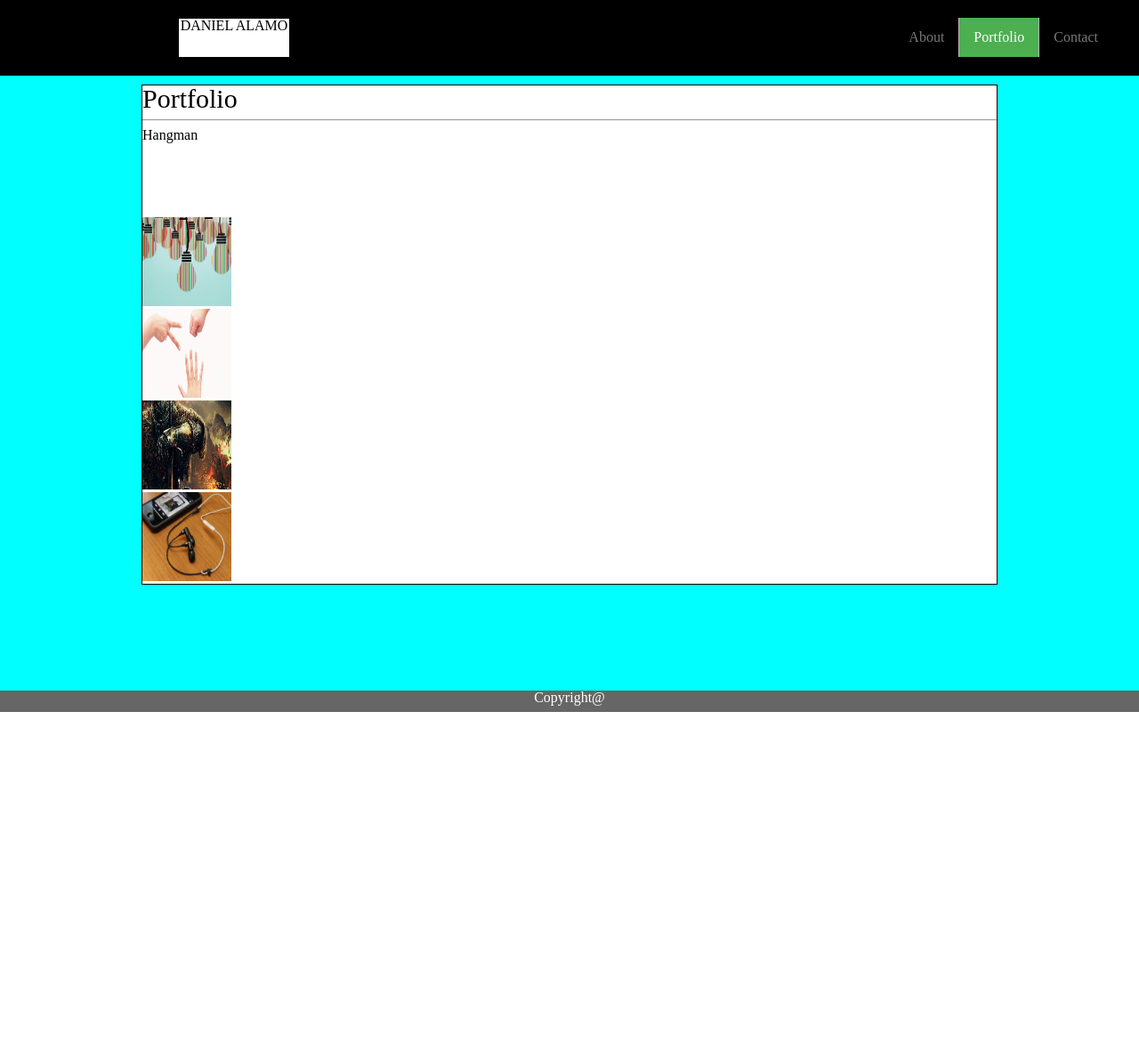
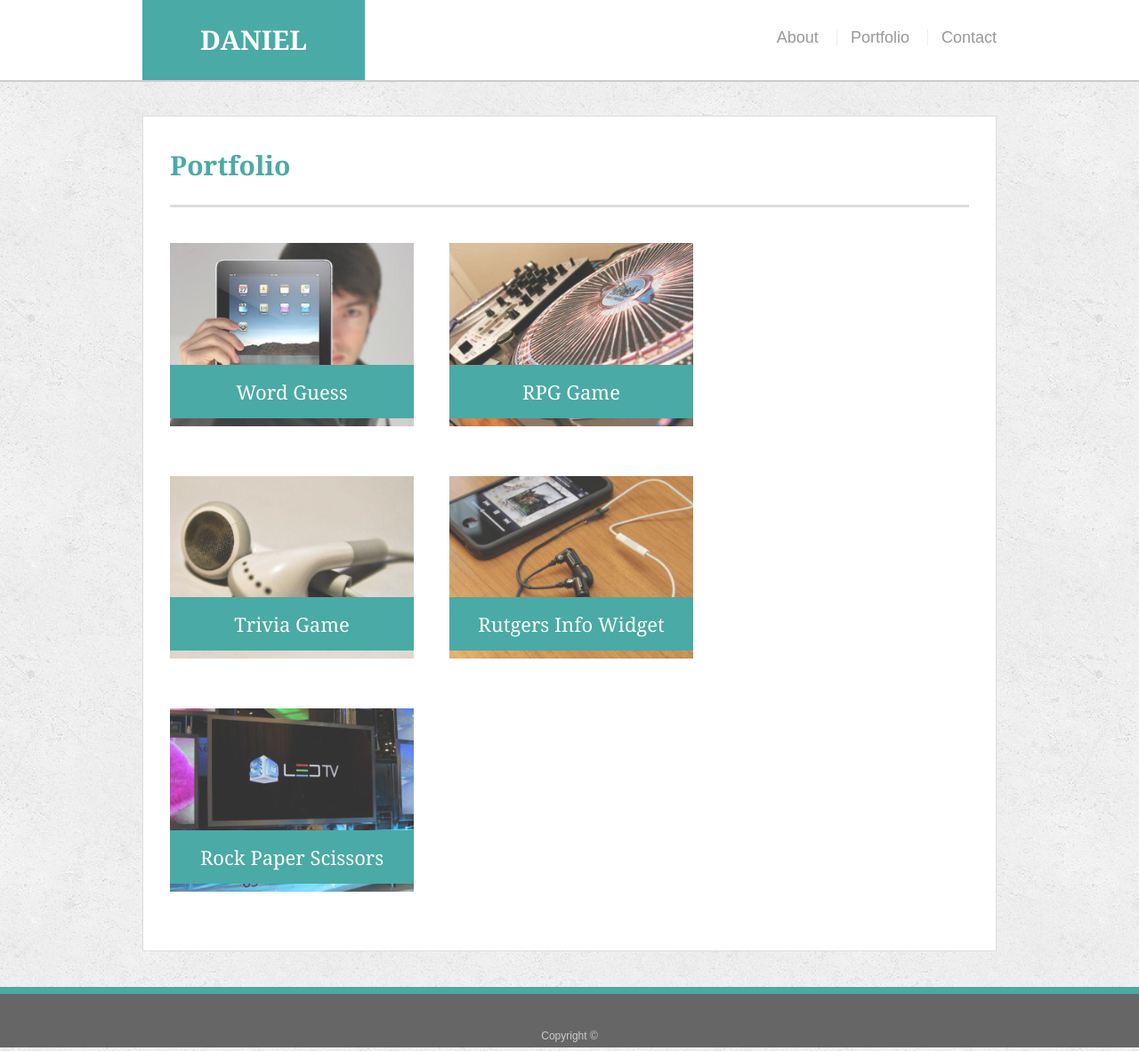
Before and after one commit to dalamo20/Basic-Portfolio, a PHP site: page /portfolio.html in a window 1280 px wide. Shown: the whole page at 89% size. Before the commit the page ends 800 px from the top, so only its background shows below. Run offline with PHP 8.4, Linux system fonts and the light colour scheme.

Commit message:
fixed portfolio footer

```diff
--- a/assets/css/style.css
+++ b/assets/css/style.css
@@ -1,120 +1,217 @@
-.footer {
-    position: fixed;
-    left: 0;
-    bottom: 0;
-    width: 100%;
-    background-color: #666666;
-    color: white;
-    text-align: center;
-}
-h2 {
-    background: white;
-    font-size: 30px;
-}
-h1h2 {
-    margin: 0;
-    padding: .25em;
-    font-size: 250%;
-    font-family: Arial, Helvetica Neue, Helvetica, sans-serif;
-}
-p {
-    margin: 0;
-    padding-bottom: .5em;
-}
-h1 {
-    background: #ffffff;
-    height: 43px;
-}
-.myname {
-    width: 124px;
-    border: 1px solid black;
-    margin-left: 180px;
-    float: left;
-  }
-  ul {
-    list-style-type: none;
-    padding: 0;
-    overflow: hidden;
-    float: right;
-    margin-right: 10px;
+body {
+  font-family: Arial, "Helvetica Neue", Helvetica, sans-serif;
+  font-size: 18px;
+  line-height: 34px;
+  color: #777;
+  background: url("../images/concrete_seamless.png");
 }
 
-li {
-    float: left;
-    border-right:1px solid #bbb;
+* {
+  box-sizing: border-box;
 }
 
-li:last-child {
-    border-right: none;
+/* general */
+
+.container {
+  width: 100%;
+  max-width: 960px;
+  margin: 0 auto;
+  clear: both;
 }
 
-li a {
-    display: block;
-    color: white;
-    text-align: center;
-    padding: 14px 16px;
-    text-decoration: none;
+h1,
+h2,
+h3,
+p {
+  margin-bottom: 20px;
 }
 
-li a:hover:not(.active) {
-    background-color: #111;
+p:last-child {
+  margin-bottom: 0;
 }
 
-.active {
-    background-color: #4CAF50;
+h1,
+h2,
+h3 {
+  font-family: Georgia, Times, "Times New Roman", serif;
+  font-weight: 700;
+  color: #4aaaa5;
 }
 
-li a {
-    display: block;
-    color: #777777;
-    text-align: center;
-    padding: 14px 16px;
-    text-decoration: none;
+h1 {
+  padding-bottom: 20px;
+  font-size: 30px;
+  line-height: 49px;
+  border-bottom: 3px solid #ddd;
 }
 
-li a.active {
-    color: white;
-    background-color: #4caf50;
+h2,
+h3 {
+  font-size: 22px;
 }
-body {
-    margin: 0;
-    background: cyan;
-  }
 
-  /* Style the header */
-  header {
-      padding: 20px;
-      text-align: center;
-      background: black;
-      margin-bottom: 10px;
-  }
-  container {
-    float: left;
+/* header */
+
+#masthead {
+  position: fixed;
+  z-index: 99;
+  width: 100%;
+  margin: 0 0 30px;
+  overflow: auto;
+  color: #fff;
+  background: #fff;
+  border-bottom: 2px solid #ccc;
 }
-section {
-    clear: both;
+
+#logo {
+  float: left;
+  width: 250px;
+  height: 90px;
+  font-family: Georgia, Times, "Times New Roman", serif;
+  font-size: 30px;
+  font-weight: 700;
+  line-height: 90px;
+  color: #fff;
+  text-align: center;
+  text-decoration: none;
+  background: #4aaaa5;
 }
-.content {
-    width: 960px;
-    margin: auto;
-    border: 1px solid black;
-    background: white;
+
+nav {
+  float: right;
+  margin-top: 25px;
 }
-form input {
-                width: 500px;
-                font-family: Arial, Helvetica Neue, Helvetica, sans-serif;
-            }
 
- textarea {
-     height: 250px;
-     width: 500px;
-    font-family: Arial, Helvetica Neue, Helvetica, sans-serif;
-            }
-.clearfix {
-clear: both;
+nav a {
+  display: inline-block;
+  padding-left: 15px;
+  margin-left: 15px;
+  line-height: 18px;
+  color: #999;
+  text-decoration: none;
+  border-left: 1px solid #efefef;
 }
-.box-1 {
-    background: url(./assets/images/Hangman's_Knot-icon-Hangman-Noose-Rope-Knot.png);
-    height: 100px;
-    width: 100px;
+
+nav a:first-child {
+  border-left: 0 none;
 }
+
+/* footer */
+
+footer {
+  padding: 30px 0;
+  clear: both;
+  font-size: 12px;
+  color: #fff;
+  color: #ccc;
+  text-align: center;
+  background: #666;
+  border-top: 8px solid #4aaaa5;
+  height: 50px;
+}
+
+h3, h2 {
+  padding-bottom: 20px;
+  margin-bottom: 15px;
+  line-height: 22px;
+  border-bottom: 2px solid #eee;
+}
+
+/* main */
+
+#main-container {
+  padding-top: 130px;
+  min-height: calc(100vh - 70px);
+}
+
+.main-section {
+  float: left;
+  width: 100%;
+  max-width: 960px;
+  padding: 30px;
+  margin: 0 0 40px;
+  background: #fff;
+  border: 1px solid #ddd;
+}
+
+/* portfolio page */
+
+.work {
+  position: relative;
+  float: left;
+  width: 274px;
+  margin: 20px 0 25px;
+  overflow: auto;
+}
+
+.work:nth-child(even) {
+  margin-right: 40px;
+}
+
+.work img {
+  width: 100%;
+  border: 0 none;
+  opacity: 0.8;
+}
+
+.work h3 {
+  position: absolute;
+  bottom: 20px;
+  width: 100%;
+  padding: 15px;
+  margin-bottom: 0;
+  font-weight: 300;
+  line-height: 30px;
+  color: #fff;
+  text-align: center;
+  background: #4aaaa5;
+  border-bottom: 0;
+}
+
+.auth-image {
+  float: left;
+  width: 200px;
+  height: auto;
+  margin-top: 10px;
+  margin-right: 25px;
+}
+
+/* contact page */
+
+#contact-form ul {
+  margin-bottom: 20px;
+}
+
+#contact-form li {
+  margin-bottom: 10px;
+}
+
+label,
+input[type=text],
+input[type=email],
+textarea {
+  display: block;
+  width: 100%;
+}
+
+input[type=text],
+input[type=email],
+textarea {
+  height: 35px;
+  padding: 0 10px;
+  font-size: 14px;
+  border: 1px solid #ddd;
+}
+
+textarea {
+  height: 200px;
+}
+
+input[type=submit] {
+  padding: 10px 30px;
+  font-size: 18px;
+  color: #fff;
+  cursor: pointer;
+  background: #4aaaa5;
+  border: 0 none;
+}
--- a/portfolio.html
+++ b/portfolio.html
@@ -1,54 +1,65 @@
-<!DOCTYPE html>
-<html>
+<!doctype html>
+<html lang="en-us">
 
 <head>
-    <link rel="stylesheet" href="./assets/css/reset.css">
-    <link rel="stylesheet" href="./assets/css/style.css">
+  <meta charset="UTF-8">
+  <title>Portfolio | Your Name</title>
+  <link rel="stylesheet" type="text/css" href="assets/css/reset.css">
+  <link rel="stylesheet" type="text/css" href="assets/css/style.css">
 </head>
 
 <body>
-    <header>
-        <div class="myname">
-            <h1>DANIEL ALAMO</h1>
-        </div>
-        <ul>
-            <li>
-                <a href="index.html"> About</a>
-            </li>
-            <li>
-                <a class="active" href="portfolio.html"> Portfolio</a>
-            </li>
-            <li>
-                <a href="contact.html"> Contact</a>
-            </li>
-        </ul>
-        <div class="clearfix"></div>
-    </header>
-    <div class="content">
-        <h2>Portfolio</h2>
-        <hr>
-        <div class="boxes">
-            <div class="box-1">
-                <p>Hangman</p>
-            </div>
-            <section id="trivia">
-                <img src="./assets/images/trivia game.jpg" width="100px" height="100px">
-            </section>
-            <section id="rock">
-                <img src="./assets/images/n-ROCK-PAPER-SCISSOR-628x314.jpg" width="100px" height="100px">
-            </section>
-            <section id="rpg">
-                <img src="./assets/images/rpg-games.jpg" width="100px" height="100px">
-            </section>
-            <section id="rutger">
-                <img src="./assets/images/rutgers.jpg" width="100px" height="100px">
-            </section>
-        </div>
 
+  <header id="masthead">
+    <div class="container">
+      <a href="index.html" id="logo">DANIEL</a>
+      <nav>
+        <a href="index.html">About</a>
+        <a href="portfolio.html">Portfolio</a>
+        <a href="contact.html">Contact</a>
+      </nav>
     </div>
-    <div class="footer">
-        <p>Copyright@</p>
+  </header>
+
+  <div id="main-container" class="container">
+    <section class="main-section">
+      <h1>Portfolio</h1>
+
+      <div class="work">
+        <img src="assets/images/technics-q-c-640-480-1.jpg" alt="Word Guess">
+
+        <h3>Word Guess</h3>
+      </div>
+      <div class="work">
+        <img src="assets/images/technics-q-c-640-480-2.jpg" alt="RPG Game">
+
+        <h3>RPG Game</h3>
+      </div>
+      <div class="work">
+        <img src="assets/images/technics-q-c-640-480-5.jpg" alt="Trivia Game">
+
+        <h3>Trivia Game</h3>
+      </div>
+      <div class="work">
+        <img src="assets/images/technics-q-c-640-480-7.jpg" alt="Rutgers Info Widget">
+
+        <h3>Rutgers Info Widget</h3>
+      </div>
+      <div class="work">
+        <img src="assets/images/technics-q-c-640-480-9.jpg" alt="Rock Paper Scissors">
+
+        <h3>Rock Paper Scissors</h3>
+      </div>
+
+    </section>
+
+  </div>
+
+  <footer>
+    <div class="container">
+      Copyright &copy;
     </div>
+  </footer>
 </body>
 
 </html>
```
Also changed, not shown: contact.html (+37 -34 lines), example.html (deleted, +0 -70 lines), index.html (+37 -41 lines), styles.css (deleted, +0 -54 lines), assets/css/reset.css (line endings or trailing spaces), assets/images/Hangman's_Knot-icon-Hangman-Noose-Rope-Knot.png (deleted), assets/images/cat.jpg (added), assets/images/concrete_seamless.png (added), assets/images/n-ROCK-PAPER-SCISSOR-628x314.jpg (deleted), assets/images/rpg-games.jpg (deleted), assets/images/technics-q-c-640-480-1.jpg (added), assets/images/technics-q-c-640-480-2.jpg (added), assets/images/technics-q-c-640-480-5.jpg (added), assets/images/technics-q-c-640-480-7.jpg (renamed from assets/images/rutgers.jpg), 2 more files.
